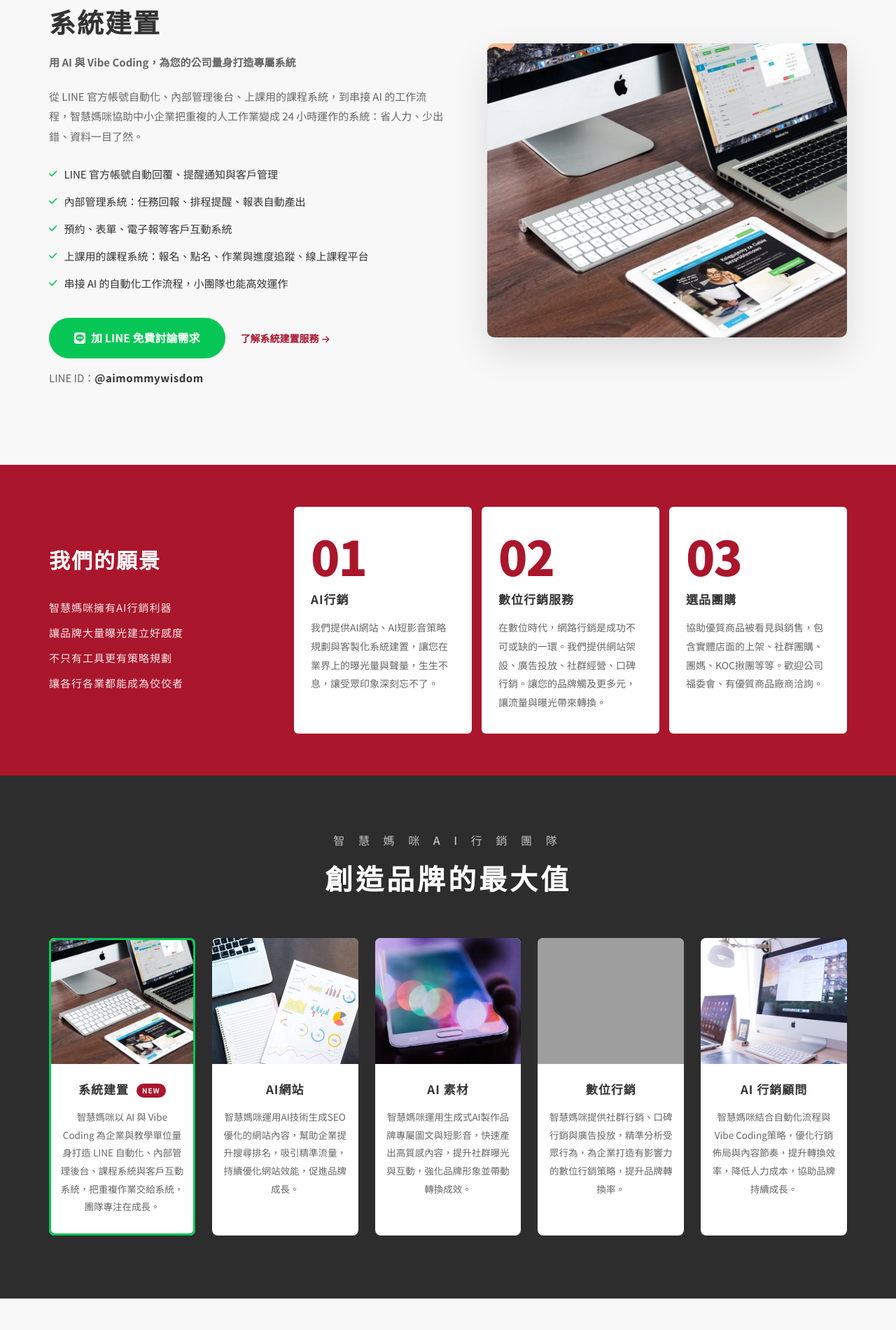
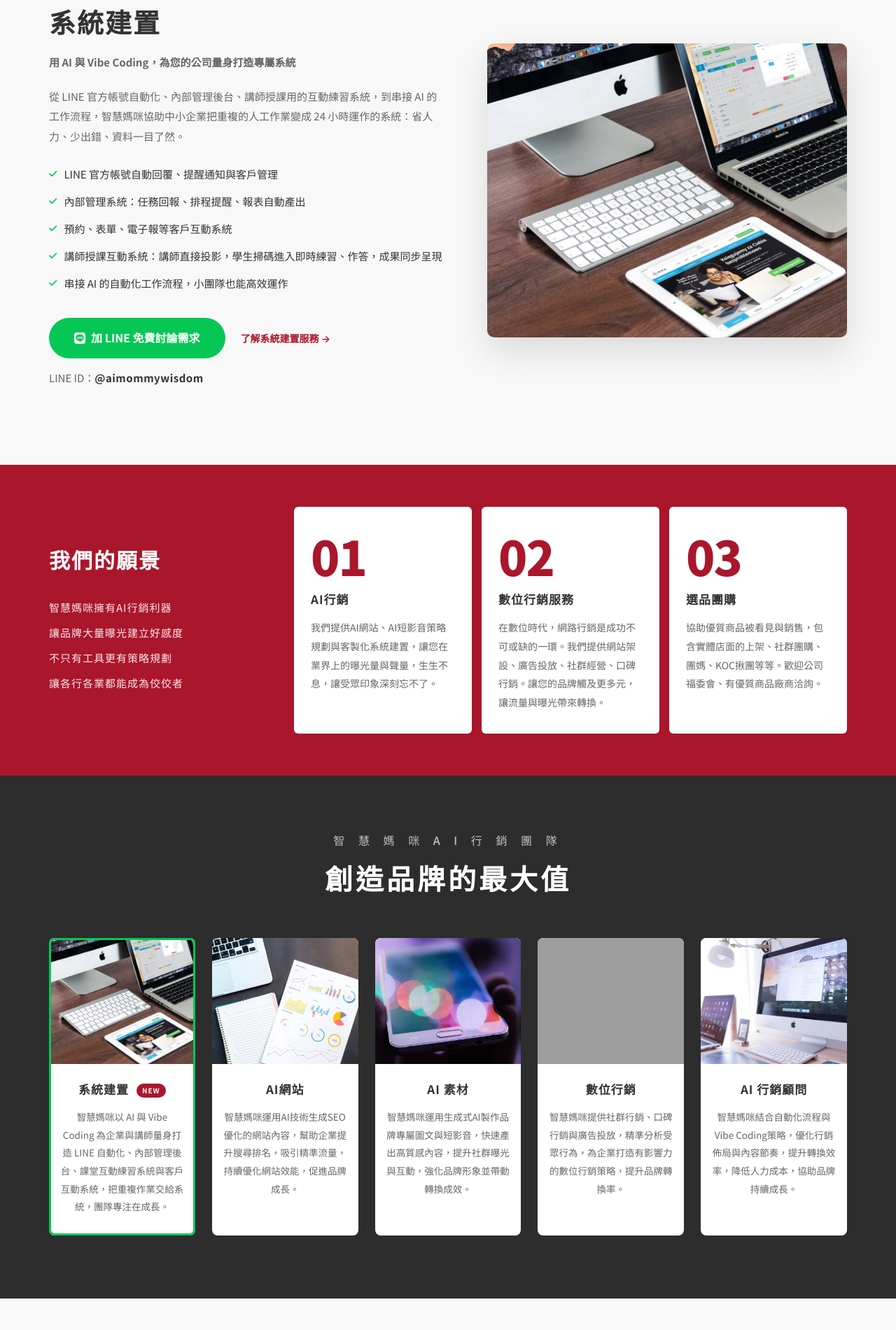
Before and after one commit to vega-create/aimommywisdom, an Astro site: page / in a window 1280 px wide. Shown: the part 1300-3200 px from the top of the page at 70% size. Built offline with nearby package versions, Linux system fonts and the light colour scheme; Astro itself is replaced by a stand-in of ours; grey boxes are pictures that could not be loaded.

Commit message:
系統建置：課程系統改為講師授課互動系統（投影即用、學生掃碼進入即時練習）
Co-Authored-By: Claude Fable 5.1 <noreply@anthropic.com>

```diff
--- a/src/pages/index.astro
+++ b/src/pages/index.astro
@@ -38,12 +38,12 @@ import { siteConfig } from '../site.config';
       <div class="sub-label"><span class="badge-new">NEW</span> SYSTEM BUILDING</div>
       <h2>系統建置</h2>
       <p class="sysbuild-lead">用 AI 與 Vibe Coding，為您的公司量身打造專屬系統</p>
-      <p>從 LINE 官方帳號自動化、內部管理後台、上課用的課程系統，到串接 AI 的工作流程，智慧媽咪協助中小企業把重複的人工作業變成 24 小時運作的系統：省人力、少出錯、資料一目了然。</p>
+      <p>從 LINE 官方帳號自動化、內部管理後台、講師授課用的互動練習系統，到串接 AI 的工作流程，智慧媽咪協助中小企業把重複的人工作業變成 24 小時運作的系統：省人力、少出錯、資料一目了然。</p>
       <ul class="sysbuild-list">
         <li><i class="fas fa-check"></i> LINE 官方帳號自動回覆、提醒通知與客戶管理</li>
         <li><i class="fas fa-check"></i> 內部管理系統：任務回報、排程提醒、報表自動產出</li>
         <li><i class="fas fa-check"></i> 預約、表單、電子報等客戶互動系統</li>
-        <li><i class="fas fa-check"></i> 上課用的課程系統：報名、點名、作業與進度追蹤、線上課程平台</li>
+        <li><i class="fas fa-check"></i> 講師授課互動系統：講師直接投影，學生掃碼進入即時練習、作答，成果同步呈現</li>
         <li><i class="fas fa-check"></i> 串接 AI 的自動化工作流程，小團隊也能高效運作</li>
       </ul>
       <div class="sysbuild-actions">
@@ -97,7 +97,7 @@ import { siteConfig } from '../site.config';
         <img src="/images/service-seo.png" alt="系統建置">
         <div class="service-card-body">
           <h3>系統建置 <span class="badge-new">NEW</span></h3>
-          <p>智慧媽咪以 AI 與 Vibe Coding 為企業與教學單位量身打造 LINE 自動化、內部管理後台、課程系統與客戶互動系統，把重複作業交給系統，團隊專注在成長。</p>
+          <p>智慧媽咪以 AI 與 Vibe Coding 為企業與講師量身打造 LINE 自動化、內部管理後台、課堂互動練習系統與客戶互動系統，把重複作業交給系統，團隊專注在成長。</p>
         </div>
       </div>
       <div class="service-card">
--- a/src/pages/services.astro
+++ b/src/pages/services.astro
@@ -17,12 +17,12 @@ import { siteConfig } from '../site.config';
         <div class="svc-card-body">
           <h3>系統建置 <span class="badge-new">NEW</span></h3>
           <div class="svc-subtitle">把重複的工作交給系統，讓團隊專注在成長</div>
-          <p>以 AI 與 Vibe Coding 為中小企業與教學單位量身打造專屬系統：LINE 官方帳號自動回覆與通知、員工任務回報與排程提醒、預約與客戶管理後台、報表自動產出、上課用的課程系統，以及串接 AI 的自動化工作流程。從需求訪談、規劃到上線維護一手包辦，不用養工程師也能擁有自己的系統。</p>
+          <p>以 AI 與 Vibe Coding 為中小企業與教學單位量身打造專屬系統：LINE 官方帳號自動回覆與通知、員工任務回報與排程提醒、預約與客戶管理後台、報表自動產出、講師授課用的互動練習系統（投影即用，學生掃碼進入練習），以及串接 AI 的自動化工作流程。從需求訪談、規劃到上線維護一手包辦，不用養工程師也能擁有自己的系統。</p>
           <ul class="svc-list">
             <li><i class="fas fa-check"></i> LINE 官方帳號自動化與客戶管理</li>
             <li><i class="fas fa-check"></i> 內部管理後台與報表系統</li>
             <li><i class="fas fa-check"></i> 預約、表單、電子報等互動系統</li>
-            <li><i class="fas fa-check"></i> 課程系統：報名、點名、作業與進度追蹤、線上課程平台</li>
+            <li><i class="fas fa-check"></i> 講師授課互動系統：投影即用，學生掃碼進入即時練習</li>
             <li><i class="fas fa-check"></i> AI 自動化工作流程</li>
           </ul>
           <a href={siteConfig.social.line} class="btn-line" target="_blank" rel="noopener"><i class="fab fa-line"></i> 加 LINE 免費討論您的系統需求</a>
```
